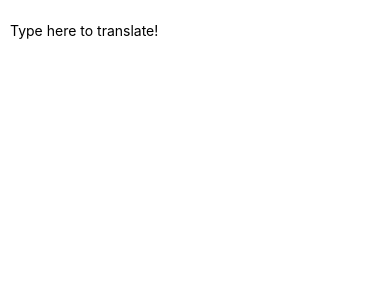
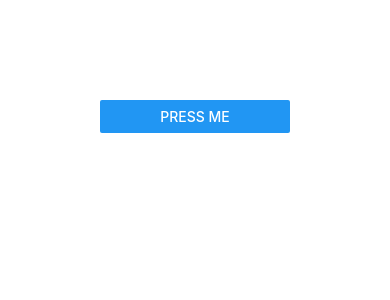
Before and after one commit to amrsekilly/learning-react-native, a React Native app: screen / in a window 390 px wide. Shown: the top 300 px of the page. Built offline with nearby package versions, Linux system fonts and the light colour scheme.

Commit message:
learned about adding a button to the ui

```diff
--- a/App.js
+++ b/App.js
@@ -1,25 +1,21 @@
 import React from 'react';
-import { Text, View, StyleSheet, TextInput } from 'react-native';
+import { Text, View, StyleSheet, TextInput, Button, Alert } from 'react-native';
 
 
 export default class App extends React.Component {
 
   constructor() {
     super();
-    this.state = {text: ''};
   }
+
   render() {
     // greet many people
     return(
-      <View style={{padding: 10}}>
-        <TextInput
-          style={{height: 40}}
-          placeholder="Type here to translate!"
-          onChangeText={(text) => this.setState({text})}
+      <View style={{padding: 100}}>
+        <Button
+          onPress={() => { Alert.alert('You tapped the button!')}}
+          title="Press Me"
         />
-        <Text style={{padding: 10, fontSize: 42}}>
-          {this.state.text.split(' ').map((word) => word && '🍕').join(' ')}
-        </Text>
       </View>
     );
   }
```
